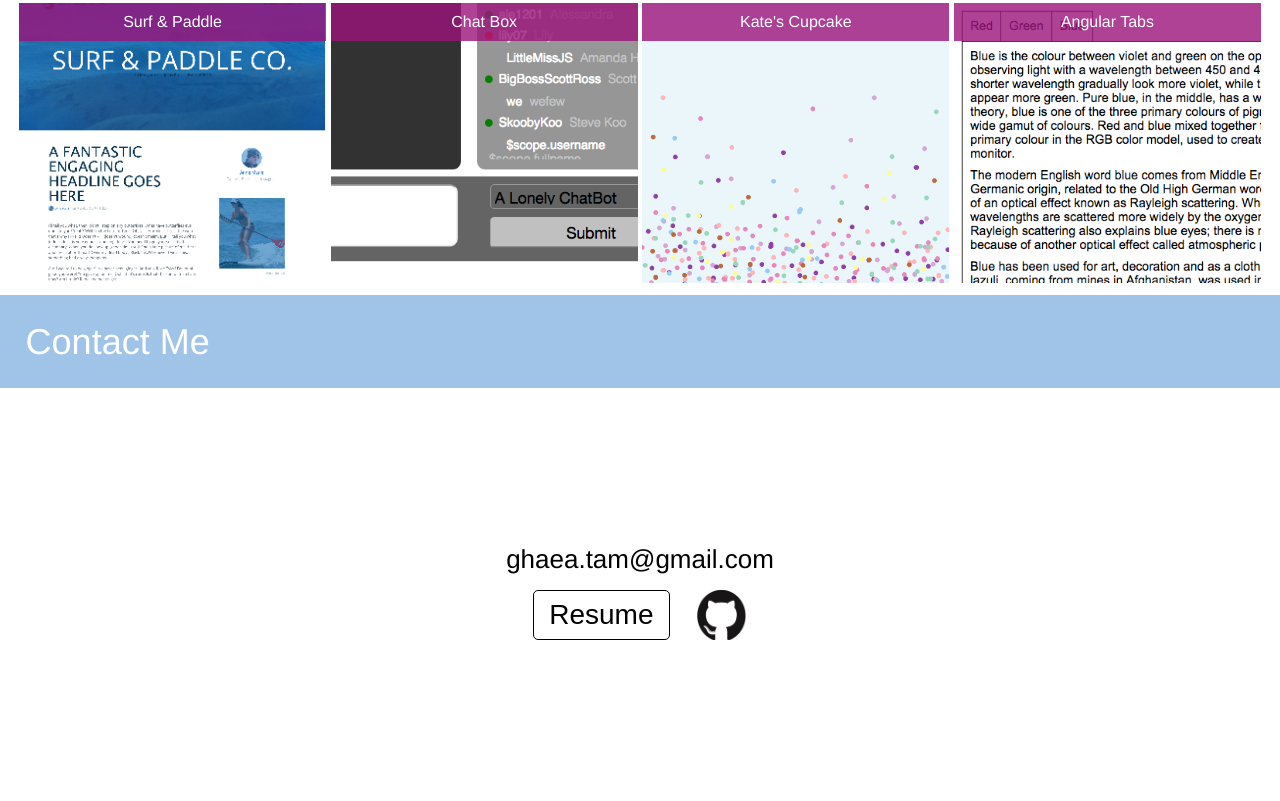
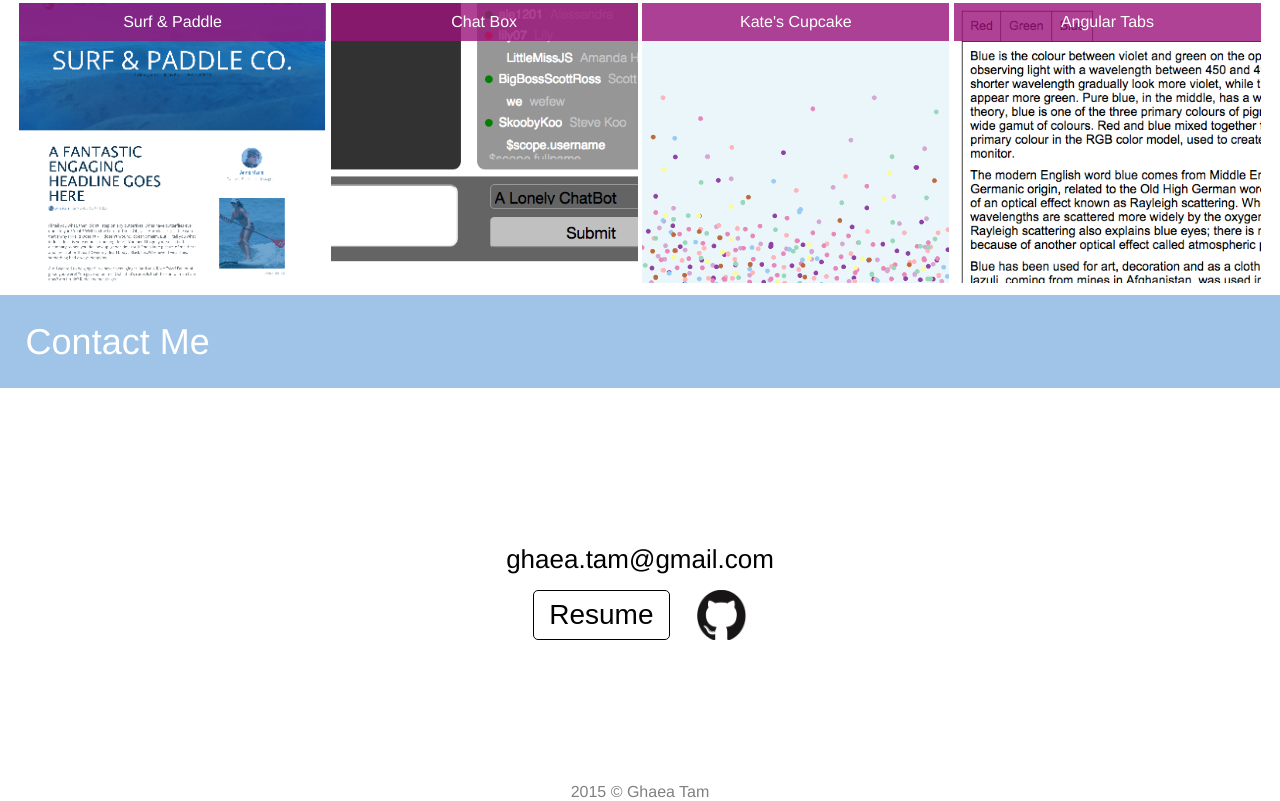
Before and after one commit to ghaea/Portfolio, a website: page public/index.html in a window 1280 px wide. Shown: the part 1564-2365 px from the top of the page. Drawn offline with Linux system fonts and the light colour scheme; a web font is replaced by a local one.

Commit message:
added copyright

```diff
--- a/public/index.css
+++ b/public/index.css
@@ -199,3 +199,8 @@ button {
 	text-decoration: none;
 	color: black;
 }
+
+.footer-container {
+	text-align: center;
+	color: gray;
+}
--- a/public/index.html
+++ b/public/index.html
@@ -112,7 +112,7 @@
 			</div>
 		</div>
 
-		<div class="body-container"></div>
+		<div class="footer-container">2015 © Ghaea Tam</div>
 
 	</div>
 
```
